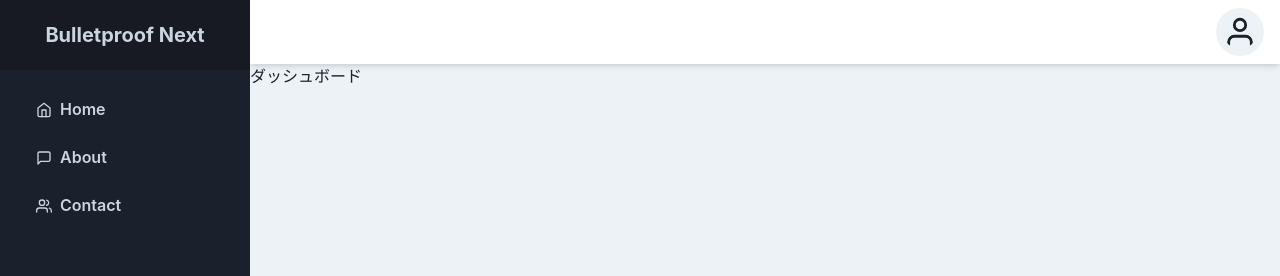
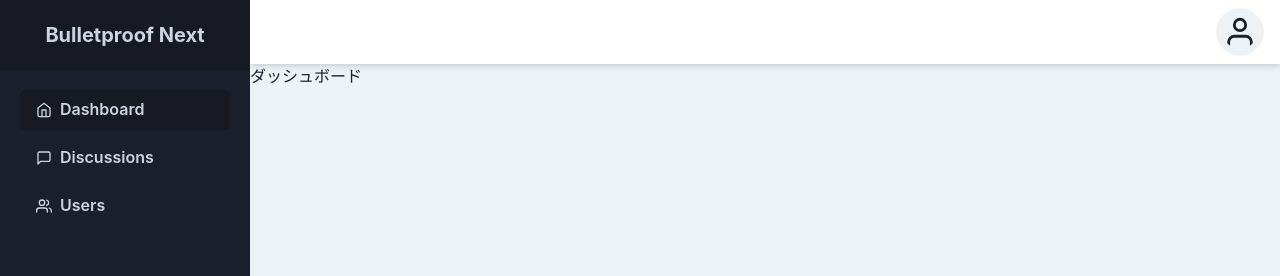
Before and after one commit to axis-sato/bulletproof-next, a Next.js app: page /app in a window 1280 px wide. Shown: the top 276 px of the page. Built offline with nearby package versions, Linux system fonts and the light colour scheme.

Commit message:
SideNavのリンクを実装

```diff
--- a/package.json
+++ b/package.json
@@ -3,7 +3,7 @@
   "private": true,
   "scripts": {
     "dev": "run-p dev:*",
-    "dev:next": "next dev",
+    "dev:next": "next dev -p 3001",
     "dev:path": "pathpida --watch",
     "build": "pathpida && next build",
     "start": "next start",
@@ -19,6 +19,7 @@
     "@chakra-ui/react": "^1.7.2",
     "@emotion/react": "^11",
     "@emotion/styled": "^11",
+    "clsx": "^1.1.1",
     "framer-motion": "^4",
     "next": "12.0.7",
     "react": "17.0.2",
--- a/src/components/Layout/MainLayout.tsx
+++ b/src/components/Layout/MainLayout.tsx
@@ -16,7 +16,10 @@ import {
   Center,
   Spacer,
 } from "@chakra-ui/react";
+import clsx from "clsx";
 import Head from "next/head";
+import Link from "next/link";
+import { useRouter } from "next/router";
 import React, { ReactElement, ReactNode } from "react";
 import {
   FiAlignJustify,
@@ -27,6 +30,7 @@ import {
 import { FiUser } from "react-icons/fi";
 
 import { APP_NAME } from "@/constants/appName";
+import { pagesPath } from "@/lib/$path";
 
 type HeaderProps = {
   onShowSidebar: () => void;
@@ -69,16 +73,18 @@ const SidebarButton = ({
   onClick,
   children,
   icon,
+  isActive,
 }: {
   onClick: () => void;
   children: ReactNode;
   icon: ReactElement;
+  isActive: boolean;
 }) => {
   return (
     <Button
       as="a"
       cursor="pointer"
-      bg="gray.800"
+      bg={clsx({ "gray.900": isActive, "gray.800": !isActive })}
       _hover={{ bg: "gray.700" }}
       color="gray.300"
       onClick={onClick}
@@ -91,19 +97,33 @@ const SidebarButton = ({
   );
 };
 
-const SidebarContent = ({ onClick }: { onClick: () => void }) => (
-  <VStack>
-    <SidebarButton onClick={onClick} icon={<FiHome />}>
-      Home
-    </SidebarButton>
-    <SidebarButton onClick={onClick} icon={<FiMessageSquare />}>
-      About
-    </SidebarButton>
-    <SidebarButton onClick={onClick} icon={<FiUsers />}>
-      Contact
-    </SidebarButton>
-  </VStack>
-);
+const SidebarContent = ({ onClick }: { onClick: () => void }) => {
+  const router = useRouter();
+  const navigation = [
+    { name: "Dashboard", to: pagesPath.app.$url(), icon: <FiHome /> },
+    {
+      name: "Discussions",
+      to: pagesPath.app.discussions.$url(),
+      icon: <FiMessageSquare />,
+    },
+    { name: "Users", to: pagesPath.app.users.$url(), icon: <FiUsers /> },
+  ];
+  return (
+    <VStack>
+      {navigation.map((item) => (
+        <Link key={item.name} href={item.to} passHref>
+          <SidebarButton
+            isActive={router.pathname === item.to.pathname}
+            onClick={onClick}
+            icon={item.icon}
+          >
+            {item.name}
+          </SidebarButton>
+        </Link>
+      ))}
+    </VStack>
+  );
+};
 
 const Sidebar = ({ isOpen, variant, onClose }: SidebarProps) => {
   return variant === "sidebar" ? (
--- a/src/lib/$path.ts
+++ b/src/lib/$path.ts
@@ -2,6 +2,12 @@
 // prettier-ignore
 export const pagesPath = {
   app: {
+    discussions: {
+      $url: (url?: { hash?: string }) => ({ pathname: '/app/discussions' as const, hash: url?.hash })
+    },
+    users: {
+      $url: (url?: { hash?: string }) => ({ pathname: '/app/users' as const, hash: url?.hash })
+    },
     $url: (url?: { hash?: string }) => ({ pathname: '/app' as const, hash: url?.hash })
   },
   auth: {
```
Also changed, not shown: src/features/discussions/components/Discussions.tsx (added, +7 -0 lines), src/features/users/components/Users.tsx (added, +7 -0 lines), src/pages/app/discussions/index.tsx (added, +7 -0 lines), src/pages/app/users/index.tsx (added, +7 -0 lines), 1 other file (tests, documents, lock files or other folders).
